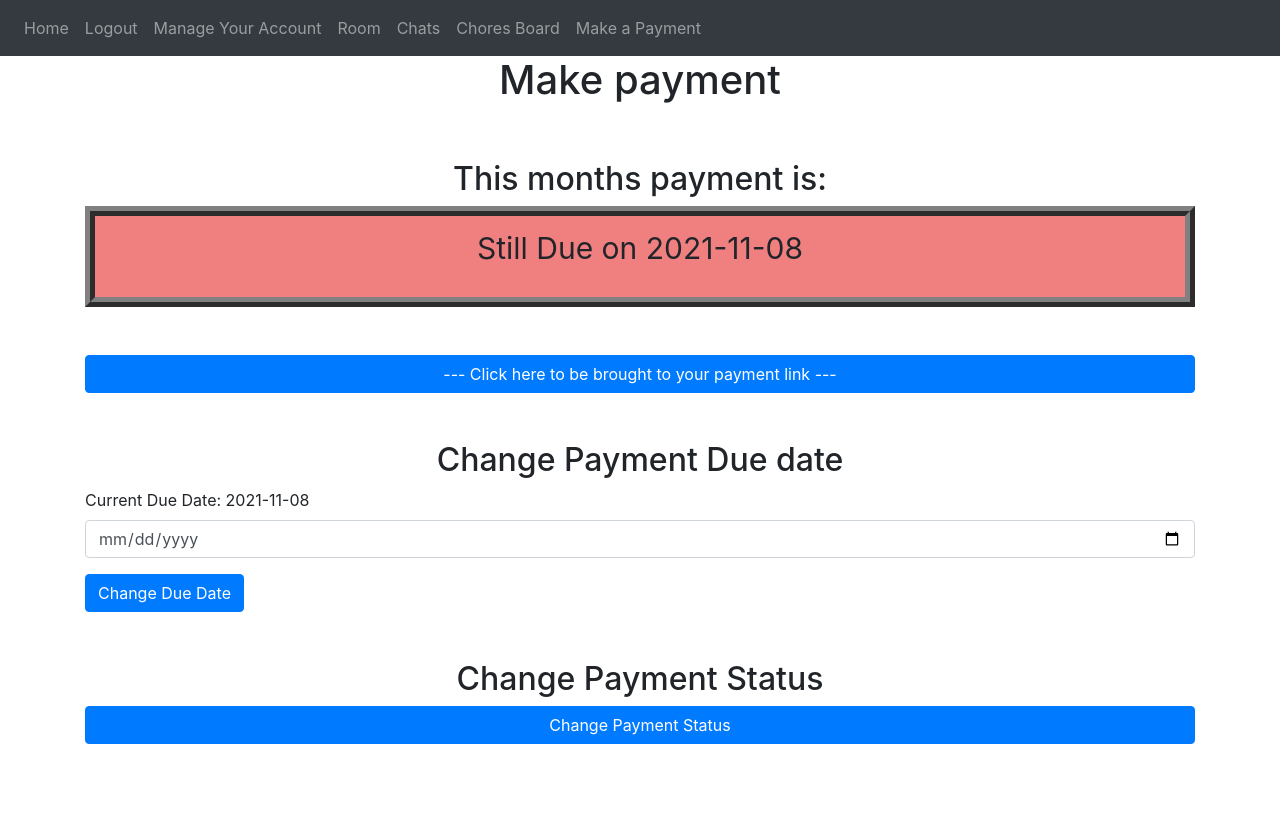
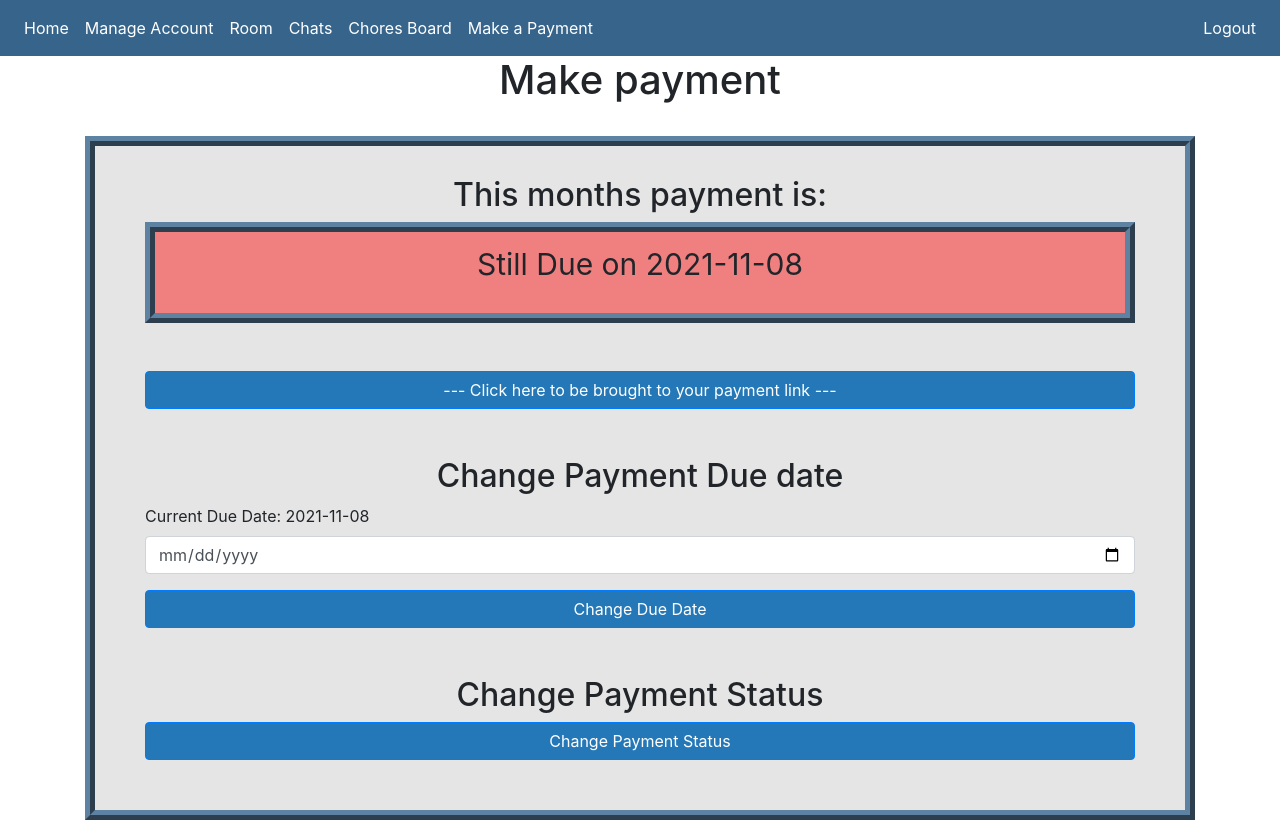
Before and after one commit to Nathanlenk/GroupGeniusPrime, a Flask app: page /make-payment in a window 1280 px wide. Before the commit the page ends 744 px from the top, so only its background shows below. Run offline with Flask 2, Linux system fonts and the light colour scheme; the visitor is signed in with stand-in values (Sample User, id 1); data comes from the database, SQL or seed files in the repository; some libraries are stand-ins or nearby versions.

Commit message:
some design changes

```diff
--- a/website/auth.py
+++ b/website/auth.py
@@ -4,8 +4,13 @@ from werkzeug.security import generate_password_hash, check_password_hash
 from . import db
 from flask_login import login_user, login_required, logout_user, current_user
 from datetime import date
+import re
 
 auth = Blueprint('auth', __name__)
+
+
+def has_numbers(inputString):
+    return bool(re.search(r'\d', inputString))
 
 
 @auth.route('/login', methods=['GET', 'POST'])
@@ -51,8 +56,12 @@ def sign_up():
             flash('Email must be greater than 3 characters.', category='error')
         elif len(firstName) < 2:
             flash('First name must be greater then 1 character.', category='error')
+        elif has_numbers(firstName):
+            flash('First name must not contain numbers.', category='error')
         elif len(lastname) < 2:
             flash('Last name must be greater than 1 character.', category='error')
+        elif has_numbers(lastname):
+            flash('Last name must not contain numbers.', category='error')
         elif password1 != password2:
             flash('Passwords don\'t match.', category='error')
         elif len(password1) < 7:
@@ -142,10 +151,10 @@ def make_payment():
             else:
                 current_user.payment = True
             db.session.commit()
-       # if request.form.get('due'):
-            #current_user.payment = False
-            #db.session.commit()
-        #if request.form.get('complete'):
-            #current_user.payment = True
-            #db.session.commit()
+    # if request.form.get('due'):
+    # current_user.payment = False
+    # db.session.commit()
+    # if request.form.get('complete'):
+    # current_user.payment = True
+    # db.session.commit()
     return render_template("make_payment.html", user=current_user)
--- a/website/templates/base.html
+++ b/website/templates/base.html
@@ -15,9 +15,14 @@
         crossorigin="anonymous"
       />
       <title>{% block title %}Home{% endblock %}</title>
+        <style>
+            .btn-primary, .btn-primary:hover, .btn-primary:active, .btn-primary:visited {
+    background-color: #2478b7 !important;
+}
+        </style>
     </head>
     <body>
-        <nav class="navbar navbar-expand-lg navbar-dark bg-dark">
+        <nav class="navbar navbar-expand-lg navbar-dark" style="background-color: #36648b;">
             <button
               class="navbar-toggler"
               type="button"
@@ -29,19 +34,24 @@
             <div class="collapse navbar-collapse" id="navbar">
               <div class="navbar-nav">
                 {% if user.is_authenticated %}
-                <a class="nav-item nav-link" id="home" href="/">Home</a>
-                <a class="nav-item nav-link" id="logout" href="/logout">Logout</a>
+                <a style="color: #ffffff" class ="nav-item nav-link" id="home" href="/">Home</a>
+                <a style="color: #ffffff" class="nav-item nav-link" id="manageaccount" href="/manage-account">Manage Account</a>
+                <a style="color: #ffffff" class="nav-item nav-link" id="room" href="/room">Room</a>
+                <a style="color: #ffffff" class="nav-item nav-link" id="chats" href="/chats">Chats</a>
+                <a style="color: #ffffff" class="nav-item nav-link" id="choresboard" href="/chores-board">Chores Board</a>
+                <a style="color: #ffffff" class="nav-item nav-link" align="right" id="makepayment" href="/make-payment">Make a Payment</a>
 
-                <a class="nav-item nav-link" id="manageaccount" href="/manage-account">Manage Your Account</a>
-                <a class="nav-item nav-link" id="room" href="/room">Room</a>
-                <a class="nav-item nav-link" id="chats" href="/chats">Chats</a>
-                <a class="nav-item nav-link" id="choresboard" href="/chores-board">Chores Board</a>
-                <a class="nav-item nav-link" id="makepayment" href="/make-payment">Make a Payment</a>
                 {% else %}
-                <a class="nav-item nav-link" id="sigup" href="/sign-up">Sign Up</a>
-                <a class="nav-item nav-link" id="login" href="/login">Login</a>
+                  <a style="color: #ffffff" class="nav-item nav-link" id="login" href="/login">Login</a>
+                  <a style="color: #ffffff" class="nav-item nav-link" id="sigup" href="/sign-up">Sign Up</a>
+
                 {% endif %}
               </div>
+                <div class="navbar-nav ml-auto">
+                   {% if user.is_authenticated %}
+                    <a style="color: #ffffff" class="nav-item nav-link" id="logout" href="/logout">Logout</a>
+                    {% endif%}
+                </div>
             </div>
           </nav>
 
--- a/website/templates/make_payment.html
+++ b/website/templates/make_payment.html
@@ -3,20 +3,16 @@
 {% block content %}
 <head>
   <style>
-    .myDiv{
-      border: 10px ridge grey;
-      background-color: white;
-      text-align: center;
-      padding: 10px;
-    }
     .complete{
-      border: 10px ridge grey;
+      border: 10px ridge;
+      border-color: #5E83A2;
       background-color: lightgreen;
       text-align: center;
       padding: 10px;
     }
     .incomplete{
-      border: 10px ridge grey;
+      border: 10px ridge;
+      border-color: #5E83A2;
       background-color: lightcoral;
       text-align: center;
       padding: 10px;
@@ -24,14 +20,19 @@
     p {
       font-size: 30px;
     }
+    .myDiv2{
+      border: 10px ridge;
+      border-color: #5E83A2;
+      background-color: #E5E5E5;
+      padding: 30px 50px 50px 50px;
+     }
   </style>
 </head>
 
 <h1 align = "center">Make payment</h1>
 
 <br>
-<br>
-
+<div class = "myDiv2">
 <body>
   <h2 align="center"> This months payment is:</h2>
 
@@ -71,7 +72,7 @@
         id="date"
         name="date"/>
     </div>
-    <button type="submit" class="btn btn-primary">Change Due Date</button>
+    <button type="submit" class="btn btn-primary btn-block">Change Due Date</button>
 </form>
 
 <br>
@@ -113,4 +114,5 @@
   </div>
 </div>
 
+</div>
 {% endblock %}
```
Also changed, not shown: website/templates/login.html (+16 -4 lines), website/templates/manage_account.html (+10 -3 lines), website/templates/sign-up.html (+14 -1 lines).
